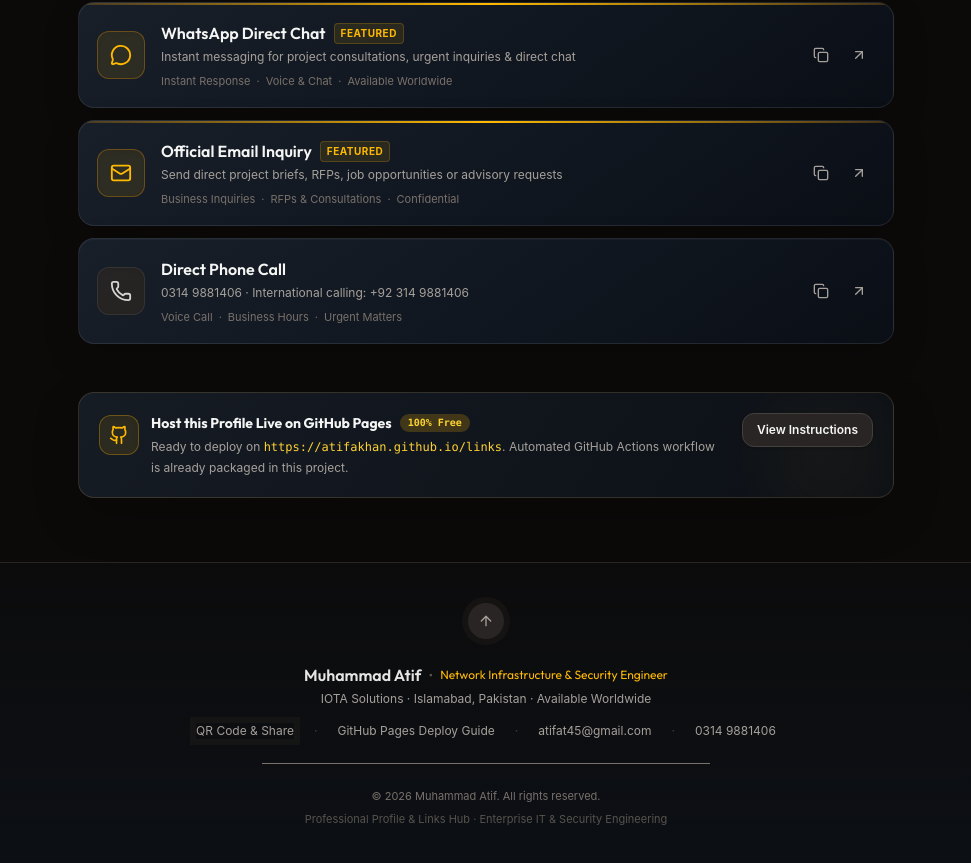
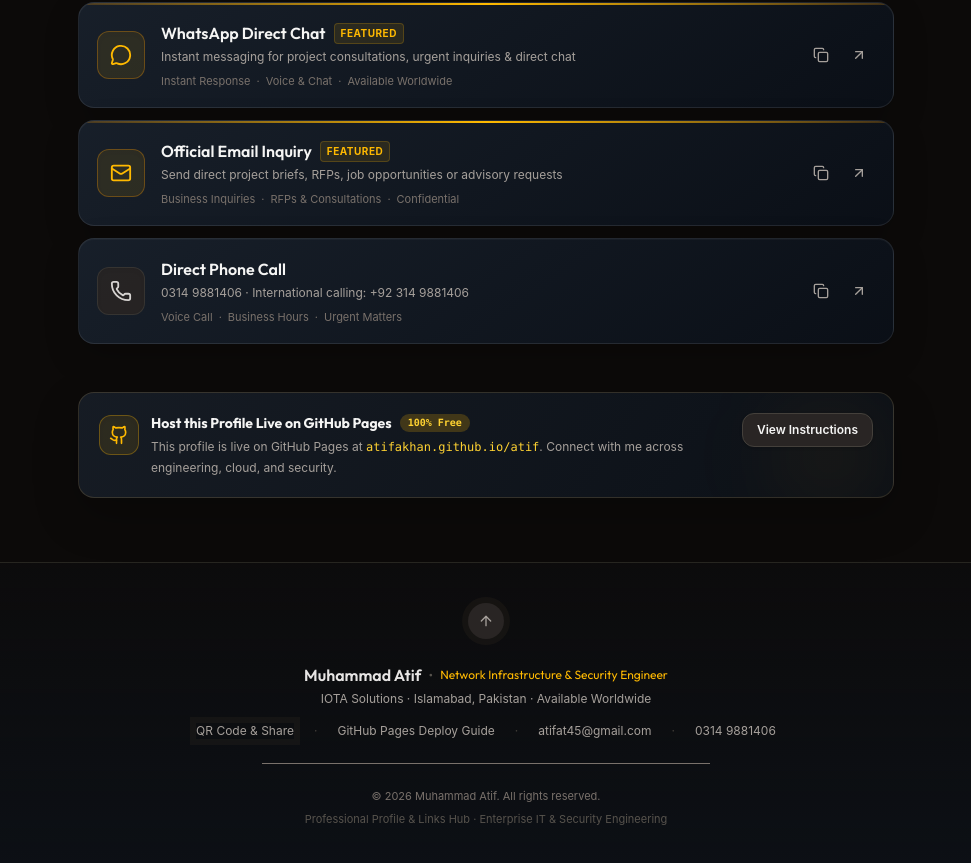
Before and after one commit to Atifakhan/atif, a React (Vite) app: page / in a window 1280 px wide. Shown: the part 3088-3951 px from the top of the page, without its empty margins (154-1125 px from the left). Built offline with nearby package versions, Linux system fonts and the light colour scheme.

Commit message:
Update profile banner with live Pages address

```diff
--- a/src/App.tsx
+++ b/src/App.tsx
@@ -349,7 +349,7 @@ export default function App() {
                   <span className="text-[10px] bg-amber-400/20 text-amber-300 px-2 py-0.5 rounded-full font-mono font-semibold">100% Free</span>
                 </h3>
                 <p className="text-xs text-stone-400 mt-1 leading-relaxed">
-                  Ready to deploy on <code className="text-amber-300 font-mono">https://atifakhan.github.io/links</code>. Automated GitHub Actions workflow is already packaged in this project.
+                  This profile is live on GitHub Pages at <code className="text-amber-300 font-mono">atifakhan.github.io/atif</code>. Connect with me across engineering, cloud, and security.
                 </p>
               </div>
             </div>
```
